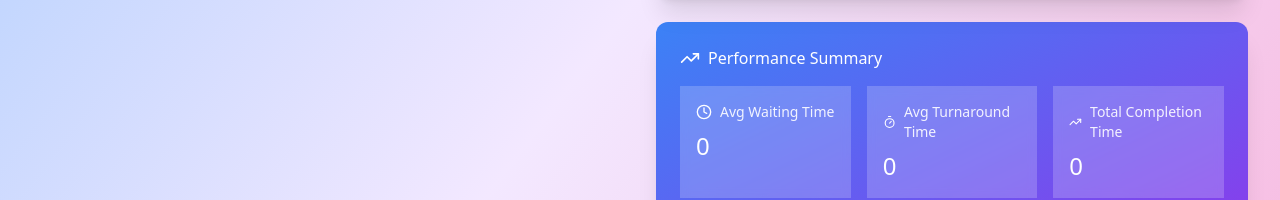
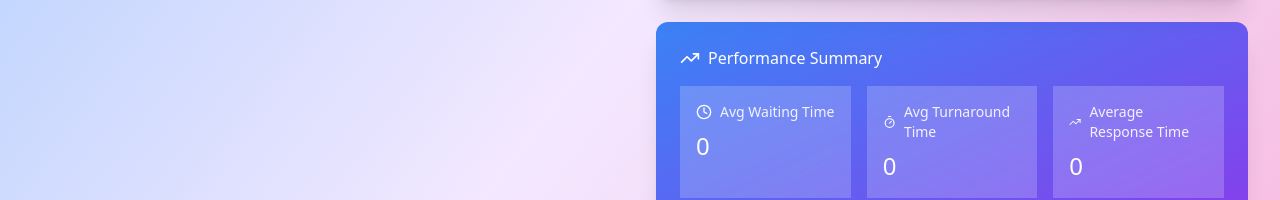
Before and after one commit to Tejas383/LPU_CSE311_CA2, a React (Vite) app: page / in a window 1280 px wide. Shown: the part 847-1047 px from the top of the page. Built offline with nearby package versions, Linux system fonts and the light colour scheme.

Commit message:
fix: correct label for response time in Summary component

```diff
--- a/src/Summary.jsx
+++ b/src/Summary.jsx
@@ -48,7 +48,7 @@
         <div className="bg-white/20 backdrop-blur-sm rounded-lg p-4">
           <div className="flex items-center gap-2 mb-2">
             <TrendingUp className="w-4 h-4" />
-            <p className="text-sm opacity-90">Total Completion Time</p>
+            <p className="text-sm opacity-90">Average Response Time</p>
           </div>
           <p className="text-2xl">{averageRT}</p>
         </div>
```
